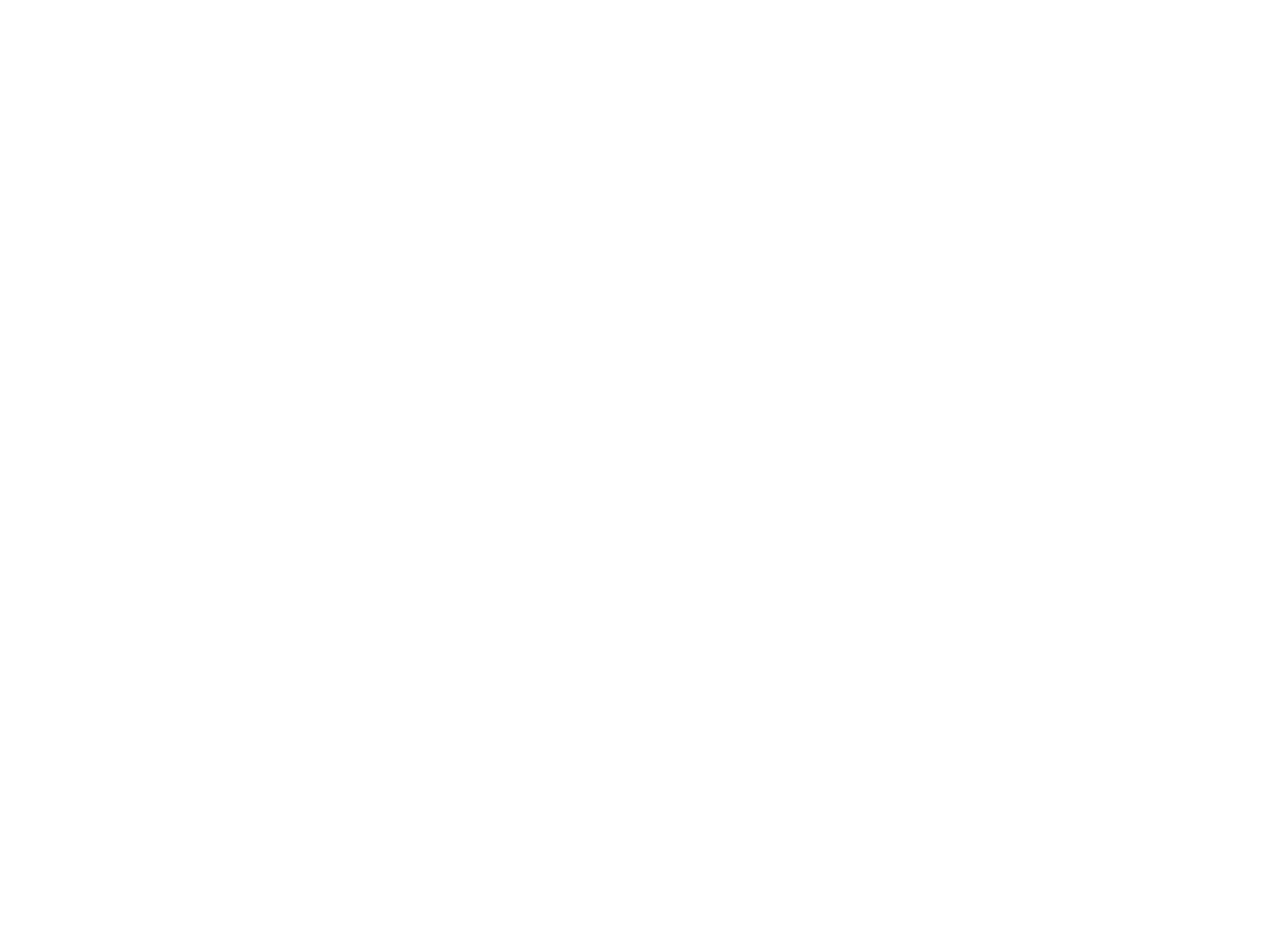
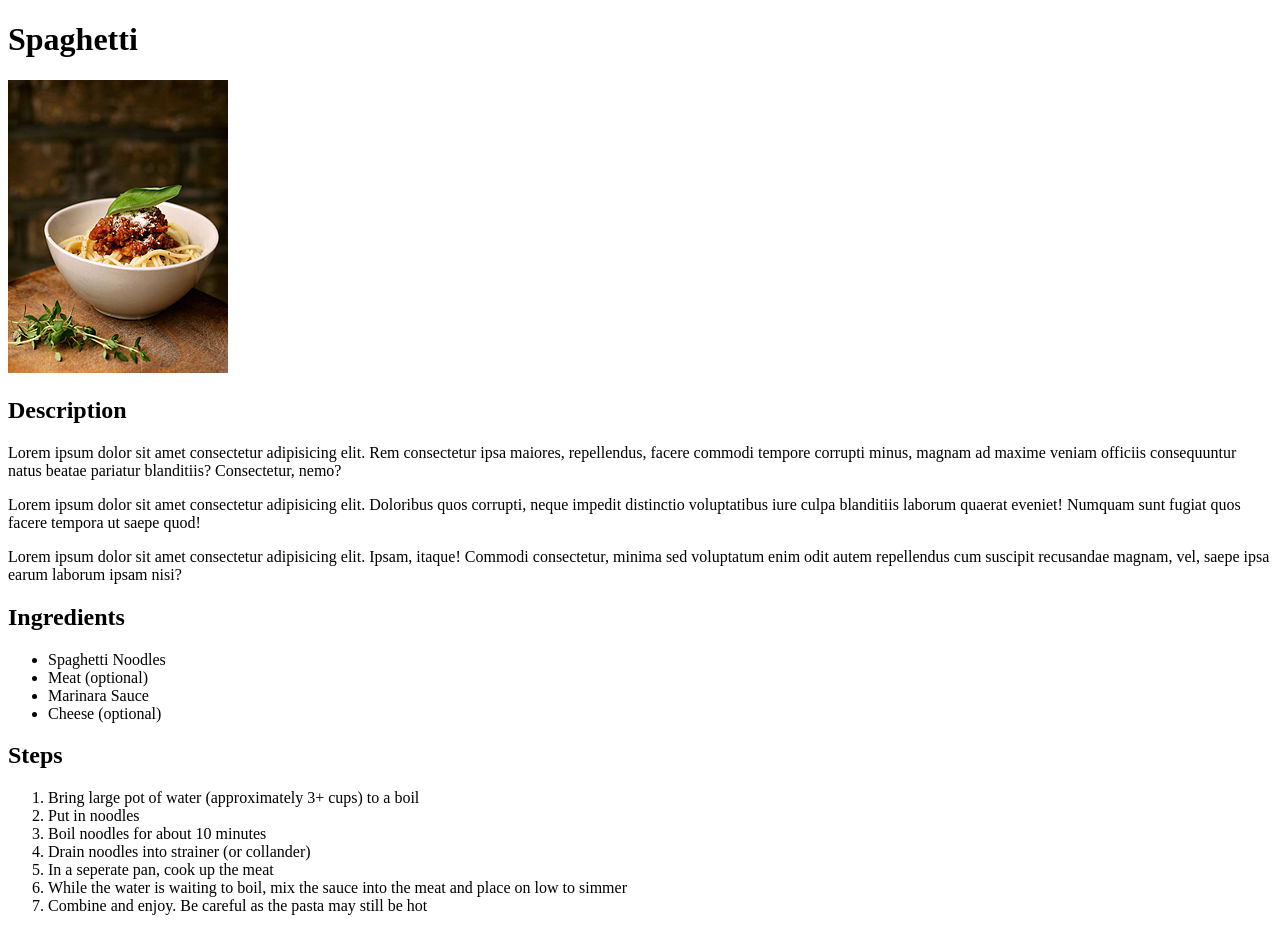
Before and after one commit to rdcoope/odin-recipes, a plain HTML site: page recipes/Spaghetti.html in a window 1280 px wide. Before the commit the page ends 800 px from the top, so only its background shows below. Drawn offline with Linux system fonts and the light colour scheme.

Commit message:
Update spaghetti.html and add new files

```diff
--- a/recipes/Spaghetti.html
+++ b/recipes/Spaghetti.html
@@ -0,0 +1,38 @@
+<!DOCTYPE html>
+<html lang="en">
+<head>
+    <meta charset="UTF-8">
+    <meta name="viewport" content="width=device-width, initial-scale=1.0">
+    <title>Spaghetti</title>
+</head>
+<body>
+    <h1>Spaghetti</h1>
+    <img src="images/Spaghetti.jpg" alt="Bowl of Spaghetti Bolognese">
+
+    <h2>Description</h2>
+    <p>Lorem ipsum dolor sit amet consectetur adipisicing elit. Rem consectetur ipsa maiores, repellendus, facere commodi tempore corrupti minus, magnam ad maxime veniam officiis consequuntur natus beatae pariatur blanditiis? Consectetur, nemo?</p>
+    <p>Lorem ipsum dolor sit amet consectetur adipisicing elit. Doloribus quos corrupti, neque impedit distinctio voluptatibus iure culpa blanditiis laborum quaerat eveniet! Numquam sunt fugiat quos facere tempora ut saepe quod!</p>
+    <p>Lorem ipsum dolor sit amet consectetur adipisicing elit. Ipsam, itaque! Commodi consectetur, minima sed voluptatum enim odit autem repellendus cum suscipit recusandae magnam, vel, saepe ipsa earum laborum ipsam nisi?</p>
+
+    <h2>Ingredients</h2>
+    <ul>
+        <li>Spaghetti Noodles</li>
+        <li>Meat (optional)</li>
+        <li>Marinara Sauce</li>
+        <li>Cheese (optional)</li>
+    </ul>
+
+    <h2>Steps</h2>
+    <ol>
+        <li>Bring large pot of water (approximately 3+ cups) to a boil </li>
+        <li>Put in noodles</li>
+        <li>Boil noodles for about 10 minutes</li>
+        <li>Drain noodles into strainer (or collander)</li>
+        <li>In a seperate pan, cook up the meat</li>
+        <li>While the water is waiting to boil, mix the sauce into the meat and place on low to simmer</li>
+        <li>Combine and enjoy. Be careful as the pasta may still be hot</li>
+    </ol>
+
+
+</body>
+</html>
```
Also changed, not shown: index.html (+1 -1 lines), recipes/images/Sandwich.jpg (added).
